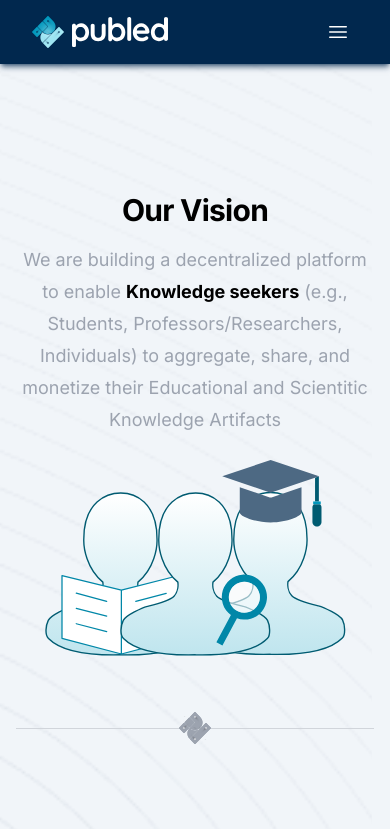
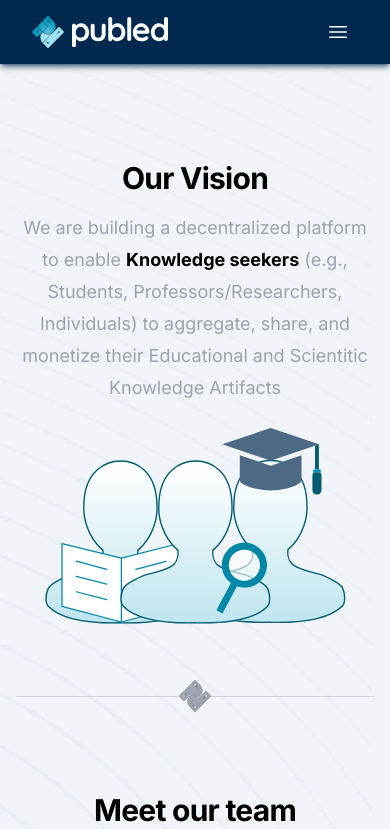
Before and after one commit to publed/publed-landing, a Next.js app: page /about in a window 390 px wide. Shown: the top 829 px of the page. Built offline with nearby package versions, Linux system fonts and the light colour scheme.

Commit message:
fix: padding top container

```diff
--- a/app/components/SimpleLayout.tsx
+++ b/app/components/SimpleLayout.tsx
@@ -18,7 +18,7 @@ export function SimpleLayout({
         />
       </div>
       <Container className="my-32">
-        {children && <div className="mt-16 sm:mt-20">{children}</div>}
+        {children && <div className="mt-8 sm:mt-20">{children}</div>}
       </Container>
     </div>
   );
```
